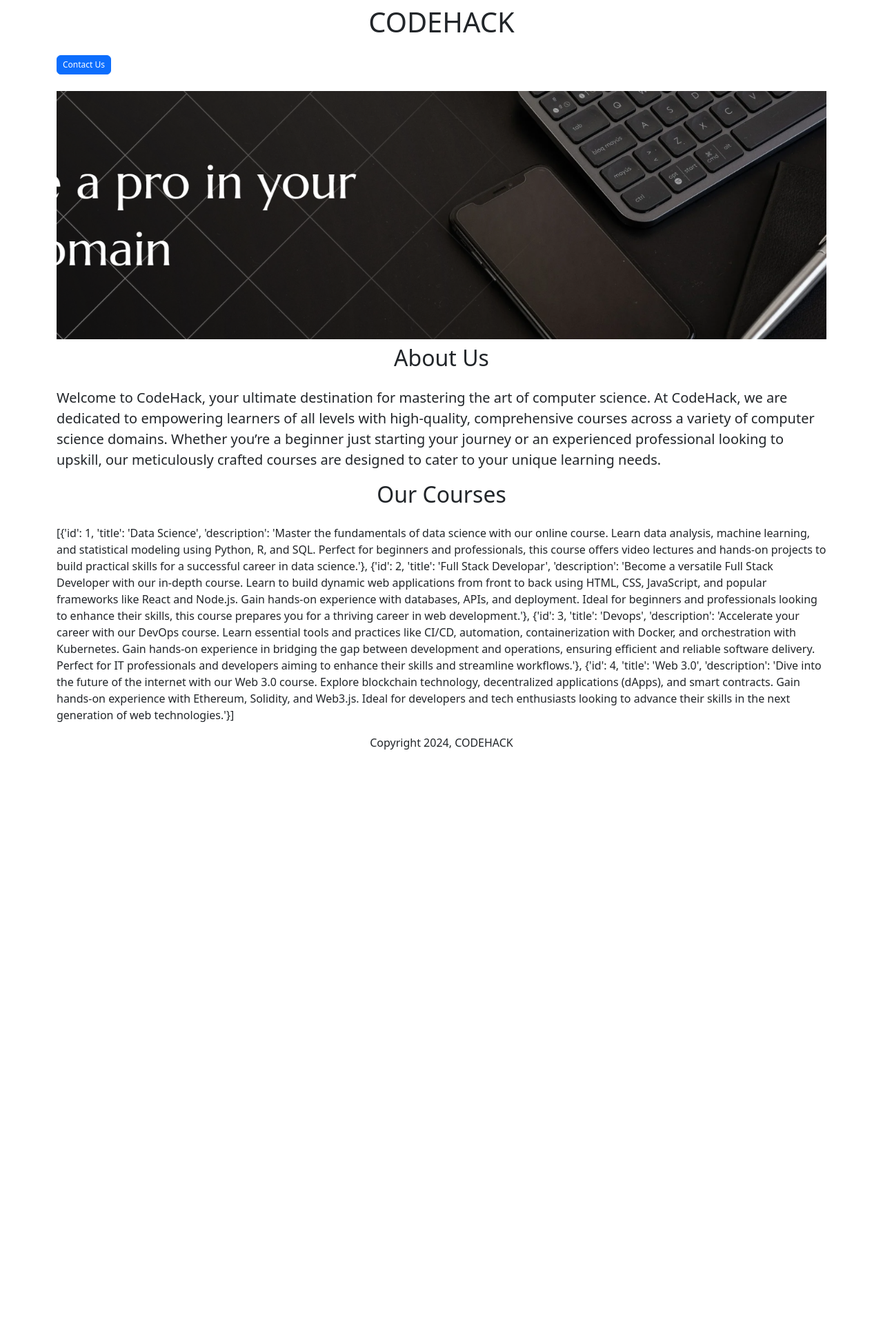
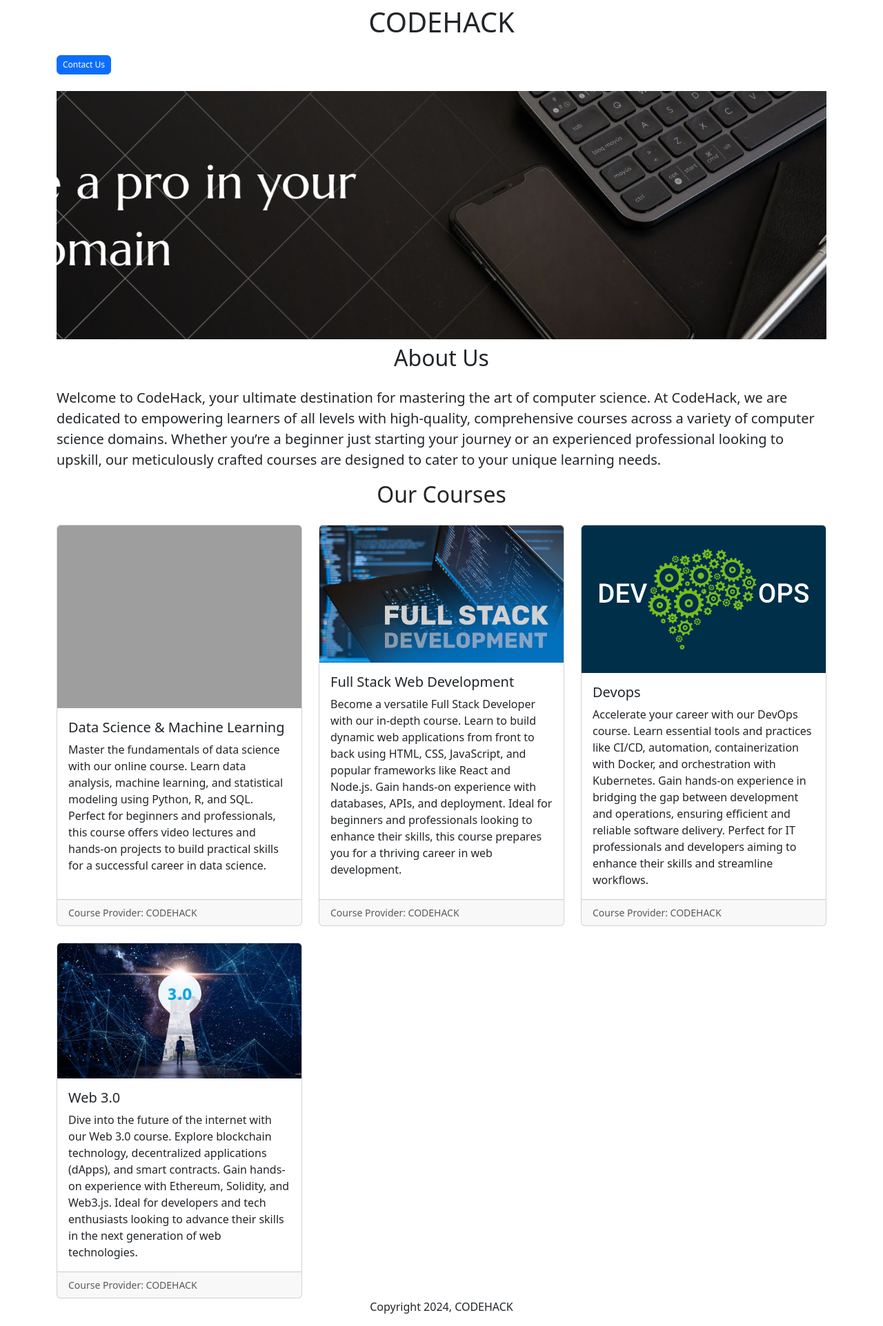
Before and after one commit to Kishor-J-K/web_project, a Flask app: page / in a window 1280 px wide. Shown: the whole page at 69% size. Before the commit the page ends 1087 px from the top, so only its background shows below. Run offline with Flask 3, Linux system fonts and the light colour scheme; grey boxes are pictures that could not be loaded.

Commit message:
added course details

```diff
--- a/app.py
+++ b/app.py
@@ -5,21 +5,25 @@ app = Flask(__name__)
 COURSES=[
 {
     'id':1,
-    'title':'Data Science',
+    'image':'static/data science3.jpg',
+    'title':'Data Science & Machine Learning',
     'description':'Master the fundamentals of data science with our online course. Learn data analysis, machine learning, and statistical modeling using Python, R, and SQL. Perfect for beginners and professionals, this course offers video lectures and hands-on projects to build practical skills for a successful career in data science.'
 },
 {
     'id':2,
-    'title':'Full Stack Developar',
+    'image':'static/full stack.jpg',
+    'title':'Full Stack Web Development',
     'description':'Become a versatile Full Stack Developer with our in-depth course. Learn to build dynamic web applications from front to back using HTML, CSS, JavaScript, and popular frameworks like React and Node.js. Gain hands-on experience with databases, APIs, and deployment. Ideal for beginners and professionals looking to enhance their skills, this course prepares you for a thriving career in web development.'
 },
 {
     'id':3,
+    'image':'static/2648926.webp',
     'title':'Devops',
     'description':'Accelerate your career with our DevOps course. Learn essential tools and practices like CI/CD, automation, containerization with Docker, and orchestration with Kubernetes. Gain hands-on experience in bridging the gap between development and operations, ensuring efficient and reliable software delivery. Perfect for IT professionals and developers aiming to enhance their skills and streamline workflows.'
 },
 {
     'id':4,
+    'image':'static/web 3.jpg',
     'title':'Web 3.0',
     'description':'Dive into the future of the internet with our Web 3.0 course. Explore blockchain technology, decentralized applications (dApps), and smart contracts. Gain hands-on experience with Ethereum, Solidity, and Web3.js. Ideal for developers and tech enthusiasts looking to advance their skills in the next generation of web technologies.'
 }
@@ -27,7 +31,7 @@ COURSES=[
 
 @app.route("/")
 def hello_world():
-    return render_template("home.html",courses=COURSES)
+    return render_template("home.html",courses=COURSES,company_name="CODEHACK")
 
 if(__name__)=="__main__":
     app.run(host="0.0.0.0", debug=True)
--- a/templates/home.html
+++ b/templates/home.html
@@ -17,17 +17,37 @@
   <body>
    <div class="container">
 
-    <h1 class="text-center mt-2 mb-4"">CODEHACK</h1>
+    <h1 class="text-center mt-2 mb-4"">{{company_name}}</h1>
      <div class="text-right mb-4 mt-2">
     <button type="button" class="btn btn-primary "
       style="--bs-btn-padding-y: .25rem; --bs-btn-padding-x: .5rem; --bs-btn-font-size: .75rem;">Contact Us</button>
      </div>
     <img class="img-fluid" id="banner" src="static/banner.png">
     <h2 class="text-center mt-2 mb-4"">About Us</h2>
-    <p class="lead" >Welcome to CodeHack, your ultimate destination for mastering the art of computer science. At CodeHack, we are dedicated to empowering learners of all levels with high-quality, comprehensive courses across a variety of computer science domains. Whether you’re a beginner just starting your journey or an experienced professional looking to upskill, our meticulously crafted courses are designed to cater to your unique learning needs.</p>
+
+    <p class="lead" >
+      Welcome to CodeHack, your ultimate destination for mastering the art of computer science. At CodeHack, we are dedicated to empowering learners of all levels with high-quality, comprehensive courses across a variety of computer science domains. Whether you’re a beginner just starting your journey or an experienced professional looking to upskill, our meticulously crafted courses are designed to cater to your unique learning needs.
+    </p>
+
     <h2 class="text-center mt-2 mb-4"">Our Courses</h2>
 
-    <p>{{courses}}</p>
+     <div class="row row-cols-1 row-cols-md-3 g-4">
+       {% for course in courses %}
+       <div class="col">
+         <div class="card h-100">
+           <img src="{{course['image']}}" class="card-img-top" alt="...">
+           <div class="card-body">
+             <h5 class="card-title">{{course['title']}}</h5>
+             <p class="card-text">{{course['description']}}</p>
+           </div>
+           <div class="card-footer">
+             <small class="text-body-secondary">Course Provider: CODEHACK</small>
+           </div>
+         </div>
+       </div>
+       {% endfor %}
+     </div>
+
 
      <p class="text-center">Copyright 2024, CODEHACK</p>
      </div>
```
